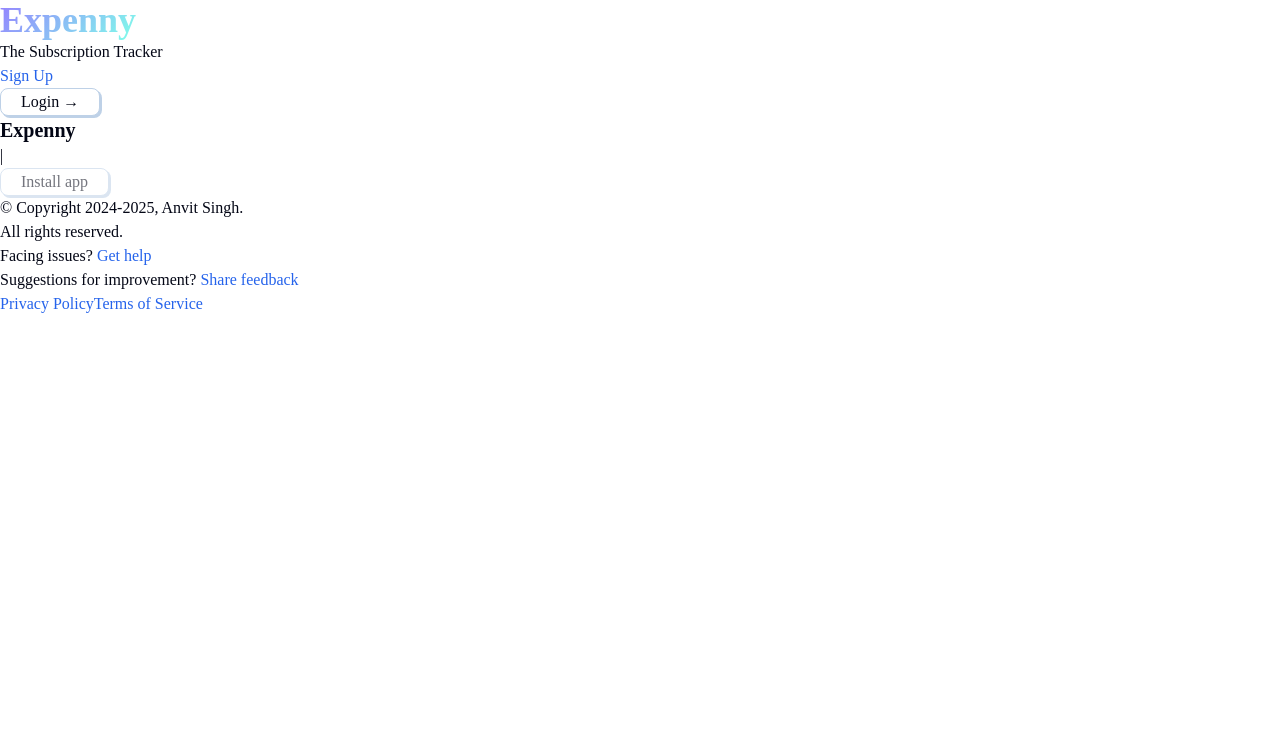
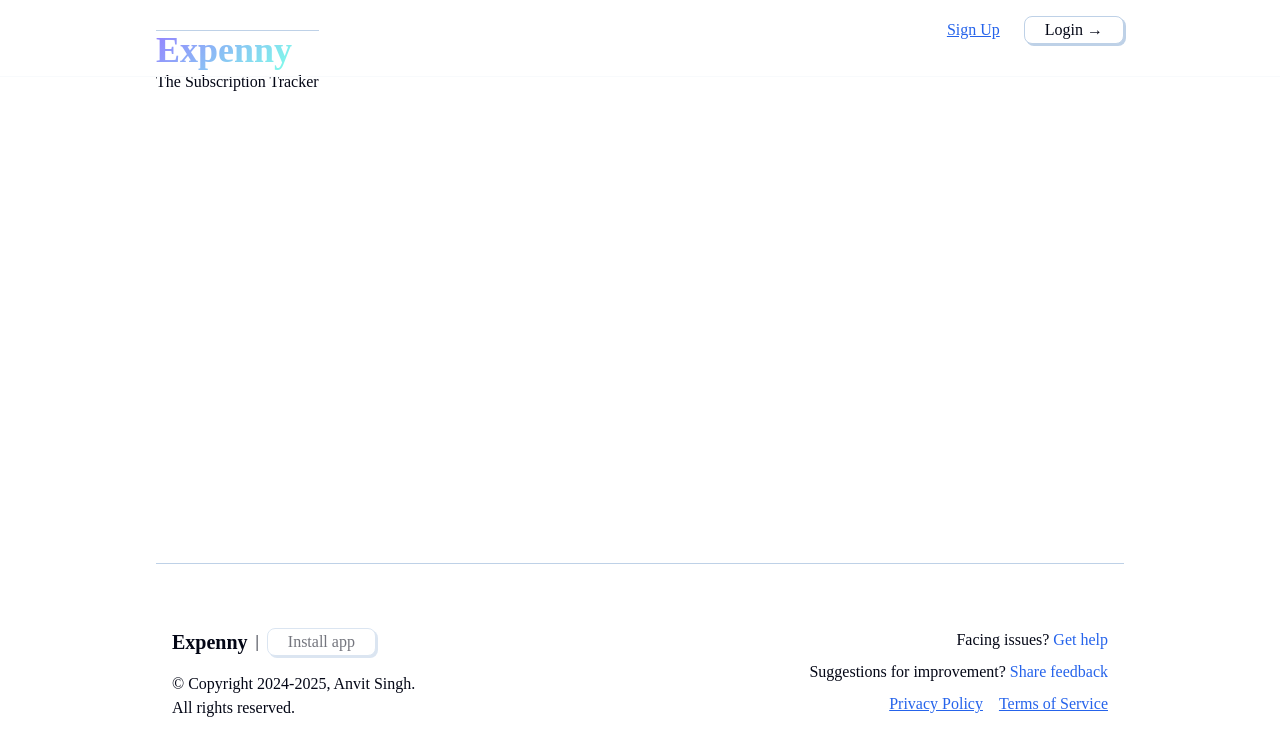
Before and after one commit to BrutalOverkill/Spendorra, a Next.js app: page / in a window 1280 px wide. Shown: the top 756 px of the page. Built offline with nearby package versions, Linux system fonts and the light colour scheme; a web font is replaced by a local one.

Commit message:
All_Of_the_styling

```diff
--- a/app/globals.css
+++ b/app/globals.css
@@ -1,42 +1,408 @@
-:root {
-  --background: #ffffff;
-  --foreground: #171717;
+/* body header */
+body {
+  min-height: 100vh;
+  display: flex;
+  flex-direction: column;
+  gap: 1rem;
 }
 
-@media (prefers-color-scheme: dark) {
-  :root {
-    --background: #0a0a0a;
-    --foreground: #ededed;
+header,
+main,
+footer {
+  max-width: 1000px;
+  width: 100%;
+  margin: 0 auto;
+  padding: 1rem;
+}
+
+header {
+  display: flex;
+  align-items: center;
+  justify-content: space-between;
+  gap: 1rem;
+}
+
+header div:first-of-type a {
+  text-decoration: none;
+}
+
+.goto {
+  display: flex;
+  align-items: center;
+  gap: 1.5rem;
+}
+
+.goto a:first-of-type {
+  display: none;
+}
+
+.full-line {
+  height: 1px;
+  background: var(--background-muted);
+}
+
+main {
+  display: flex;
+  flex-direction: column;
+  gap: 2rem;
+  flex: 1;
+}
+
+/* home page */
+.hero-section {
+  flex: 1;
+  display: grid;
+  grid-template-columns: repeat(1, minmax(0, 1fr));
+  gap: 3rem;
+  padding: 2rem;
+}
+
+.hero-section>div:first-of-type {
+  display: flex;
+  flex-direction: column;
+  gap: 1rem;
+}
+
+.header-text {
+  font-size: 2.5rem;
+  line-height: 2.5rem;
+}
+
+.hero-section svg {
+  height: 2rem;
+  padding-left: 0.5rem;
+  margin-bottom: 0.5rem;
+}
+
+.hero-section>div:first-of-type p {
+  max-width: 300px;
+}
+
+.hero-display {
+  display: grid;
+  grid-template-columns: repeat(2, minmax(0, 1fr));
+  gap: 1rem;
+}
+
+.hero-display>div {
+  display: flex;
+  flex-direction: column;
+  gap: 1rem;
+}
+
+.hero-display>div:first-of-type {
+  padding-top: 2.5rem;
+}
+
+.hero-display .card {
+  aspect-ratio: 16 / 9;
+  border-radius: var(--border-radius-small);
+  display: flex;
+  gap: 1rem;
+}
+
+.hero-display .card>div:first-of-type {
+  display: flex;
+  flex-direction: column;
+  gap: 0.5rem;
+  flex: 1;
+}
+
+.card-header,
+.card-description-large,
+.card-description-small {
+  border-radius: var(--border-radius-small);
+  background: var(--color-link);
+  opacity: 0.4;
+}
+
+.card-header {
+  padding: 1rem 0;
+}
+
+.card-description-large {
+  width: 80%;
+  padding: 0.35rem 0;
+}
+
+.card-description-small {
+  width: 64%;
+  padding: 0.35rem 0;
+}
+
+.card-blank {
+  flex: 1;
+}
+
+.card-square {
+  background: var(--color-link-transparent);
+  border-radius: var(--border-radius-small);
+  padding: 2rem 0;
+  width: 30%;
+}
+
+/* dashboard page */
+section {
+  display: flex;
+  flex-direction: column;
+  gap: 1rem;
+}
+
+section>h2 {
+  padding-bottom: 1rem;
+}
+
+.analytics-card {
+  display: grid;
+  grid-template-columns: repeat(2, minmax(0, 1fr));
+  gap: 0.25rem;
+  border-radius: var(--border-radius-large);
+  overflow: hidden;
+}
+
+.analytics-item {
+  background: var(--background-muted);
+  padding: 1rem;
+}
+
+.analytics-item p {
+  text-transform: capitalize;
+}
+
+.card-container {
+  display: grid;
+  grid-template-columns: repeat(1, minmax(0, 1fr));
+  gap: 1rem;
+}
+
+.subscription-card {
+  display: flex;
+  flex-direction: column;
+  background: white !important;
+  position: relative;
+  overflow: hidden;
+  transition-duration: 200ms;
+}
+
+.subscription-card>div:first-of-type {
+  display: flex;
+  align-items: flex-start;
+  justify-content: space-between;
+  gap: 1rem;
+}
+
+.status {
+  padding: 0.25rem 0.5rem;
+  border-radius: var(--border-radius-small);
+}
+
+.sub-cost {
+  display: flex;
+  align-items: flex-end;
+  gap: 0.5rem;
+}
+
+.sub-cost p {
+  margin-bottom: -2px;
+}
+
+.sub-renewal {
+  padding-top: 0.5rem;
+  display: grid;
+  grid-template-columns: repeat(2, minmax(0, 1fr));
+}
+
+.sub-renewal h4 {
+  margin-top: -0.5rem;
+}
+
+.white-line {
+  background: var(--background-muted);
+  height: 3px;
+  width: 100%;
+  margin: 1rem 0;
+}
+
+.subscription-actions {
+  pointer-events: none;
+  transition-duration: 200ms;
+  opacity: 0;
+  z-index: 10;
+  position: absolute;
+  bottom: 0;
+  left: 0;
+  width: 100%;
+  padding: 1rem;
+  display: flex;
+  align-items: center;
+  justify-content: space-between;
+  gap: 1rem;
+  background: white;
+}
+
+.subscription-actions button {
+  width: 100%;
+}
+
+.subscription-actions button i {
+  padding-right: 0.5rem;
+}
+
+.subscription-card:hover .subscription-actions {
+  pointer-events: all;
+  opacity: 1;
+}
+
+.add-subscriptions {
+  width: 100%;
+  display: flex;
+  flex-direction: column;
+  justify-content: center;
+  align-items: center;
+  gap: 0.5rem;
+  padding: 4rem 1rem !important;
+}
+
+section form {
+  display: grid;
+  grid-template-columns: repeat(2, minmax(0, 1fr));
+  gap: 1rem;
+}
+
+section form label {
+  display: flex;
+  flex-direction: column;
+  gap: 0.25rem;
+  width: 100%;
+  max-width: unset;
+}
+
+form textarea {
+  resize: none;
+}
+
+.form-submit-btns {
+  display: flex;
+  align-items: center;
+  justify-content: space-between;
+  gap: 1rem;
+}
+
+.fat-column {
+  grid-column: span 2/ span 2;
+}
+
+/* login  */
+
+.login {
+  display: flex;
+  flex-direction: column;
+  justify-content: center;
+  gap: 1rem;
+  max-width: 600px;
+  width: 100%;
+  margin: 0 auto;
+  flex: 1;
+  padding: 4rem 0;
+}
+
+.login>div:last-of-type {
+  display: flex;
+  align-items: center;
+  gap: 1rem;
+}
+
+
+/* footer */
+footer {
+  margin-top: 2rem;
+}
+
+.hard-line {
+  height: 1px;
+  background: var(--border-secondary);
+}
+
+.footer-content {
+  display: flex;
+  flex-direction: column;
+  justify-content: space-between;
+  gap: 1rem;
+  padding: 4rem 1rem;
+}
+
+.footer-content>div:first-of-type {
+  display: flex;
+  flex-direction: column;
+  gap: 1rem;
+}
+
+.footer-content>div:first-of-type div {
+  display: flex;
+  align-items: center;
+  gap: 0.5rem;
+}
+
+.footer-content>div:last-of-type div {
+  display: flex;
+  align-items: center;
+  gap: 1rem;
+}
+
+/* media queries */
+
+@media (min-width: 640px) {
+  .goto a:first-of-type {
+    display: block;
+  }
+
+  main {
+    gap: 3rem;
+  }
+
+  .hero-section {
+    padding: 3rem;
+  }
+
+  .header-text {
+    font-size: 3rem;
+    line-height: 3rem;
+  }
+
+  .hero-section>div:first-of-type p {
+    max-width: 400px;
+  }
+
+  .analytics-card {
+    grid-template-columns: repeat(3, minmax(0, 1fr));
+  }
+
+  .card-container {
+    grid-template-columns: repeat(2, minmax(0, 1fr));
+    gap: 1.5rem;
+  }
+
+  section form {
+    gap: 1rem 2rem;
   }
 }
 
-html,
-body {
-  max-width: 100vw;
-  overflow-x: hidden;
-}
+@media (min-width: 768px) {
+  .hero-section {
+    padding: 6rem 0;
+    grid-template-columns: repeat(2, minmax(0, 1fr));
+    gap: 3rem;
+  }
 
-body {
-  color: var(--foreground);
-  background: var(--background);
-  font-family: Arial, Helvetica, sans-serif;
-  -webkit-font-smoothing: antialiased;
-  -moz-osx-font-smoothing: grayscale;
-}
 
-* {
-  box-sizing: border-box;
-  padding: 0;
-  margin: 0;
-}
+  .footer-content {
+    flex-direction: row;
+  }
 
-a {
-  color: inherit;
-  text-decoration: none;
-}
-
-@media (prefers-color-scheme: dark) {
-  html {
-    color-scheme: dark;
+  .footer-content>div:last-of-type {
+    display: flex;
+    flex-direction: column;
+    gap: 0.5rem;
+    align-items: flex-end;
   }
 }
```
